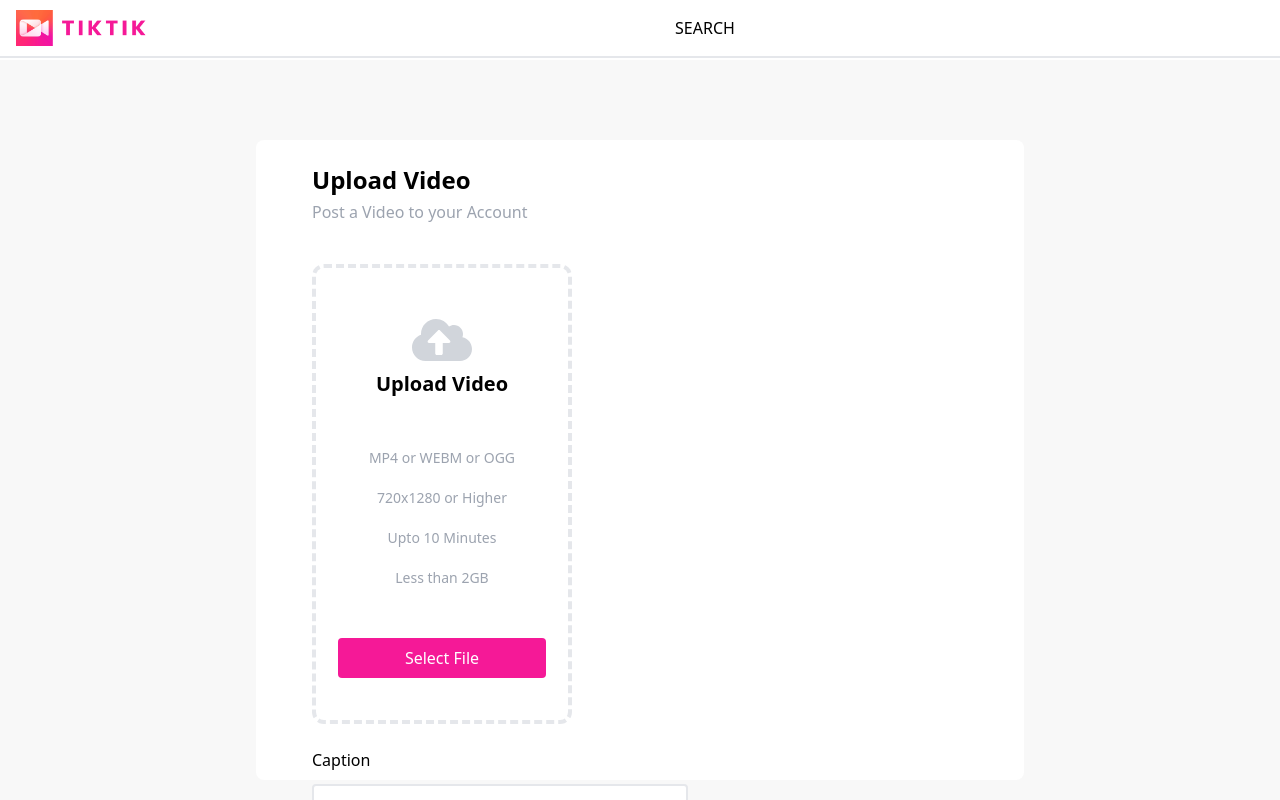
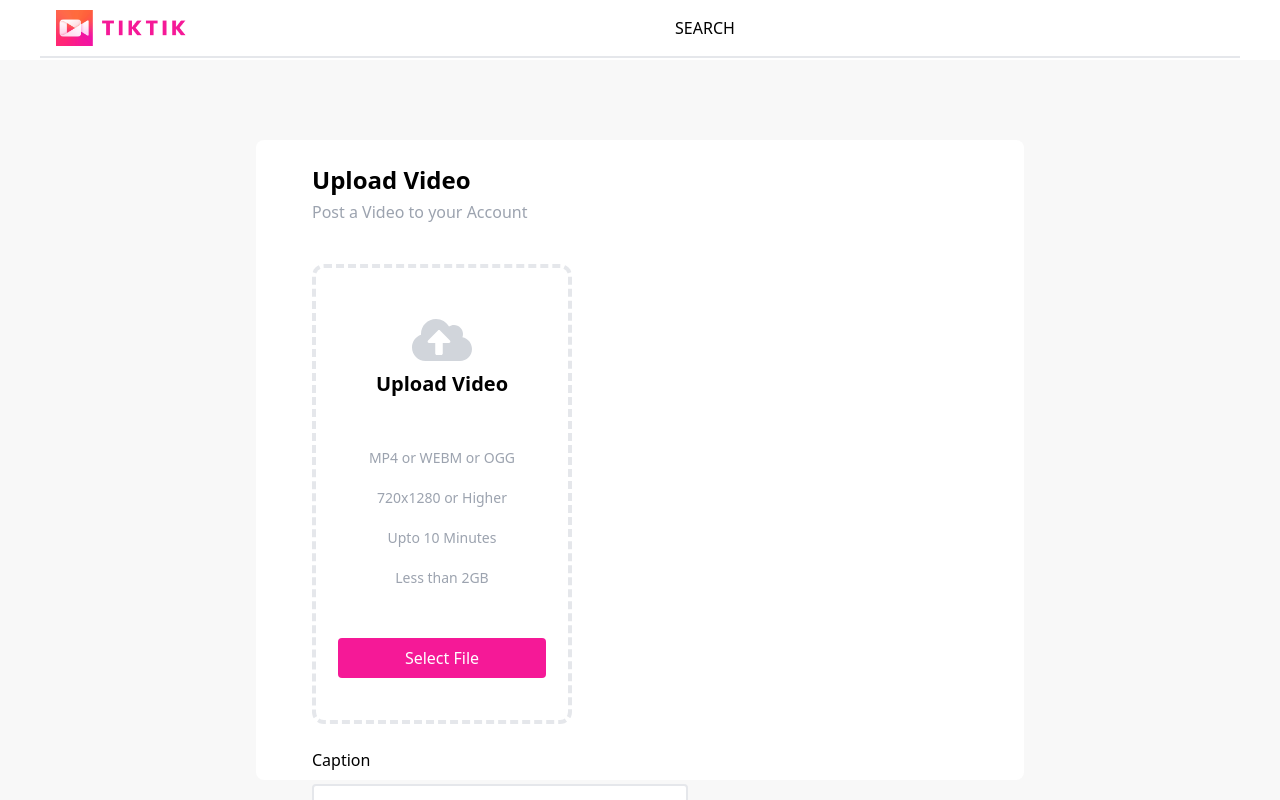
Before and after one commit to DivineDemon/tik-tok-clone, a Next.js app: page /upload in a window 1280 px wide. Shown: the top 800 px of the page. Built offline with nearby package versions, Linux system fonts and the light colour scheme; no server answers.

Commit message:
:lipstick:

```diff
--- a/pages/_app.tsx
+++ b/pages/_app.tsx
@@ -19,6 +19,7 @@ const MyApp = ({ Component, pageProps }: AppProps) => {
     <GoogleOAuthProvider
       clientId={`${process.env.NEXT_PUBLIC_GOOGLE_API_TOKEN}`}
     >
+      <div className="xl:w-[1200px] m-auto overflow-hidden h-[100vh]">
         <Navbar />
         <div className="flex gap-6 md:gap-20">
           <div className="h-[92vh] overflow-hidden xl:hover:overflow-auto">
@@ -28,6 +29,7 @@ const MyApp = ({ Component, pageProps }: AppProps) => {
             <Component {...pageProps} />
           </div>
         </div>
+      </div>
     </GoogleOAuthProvider>
   );
 };
```
Lines whose indentation alone changed are shown as unchanged.
